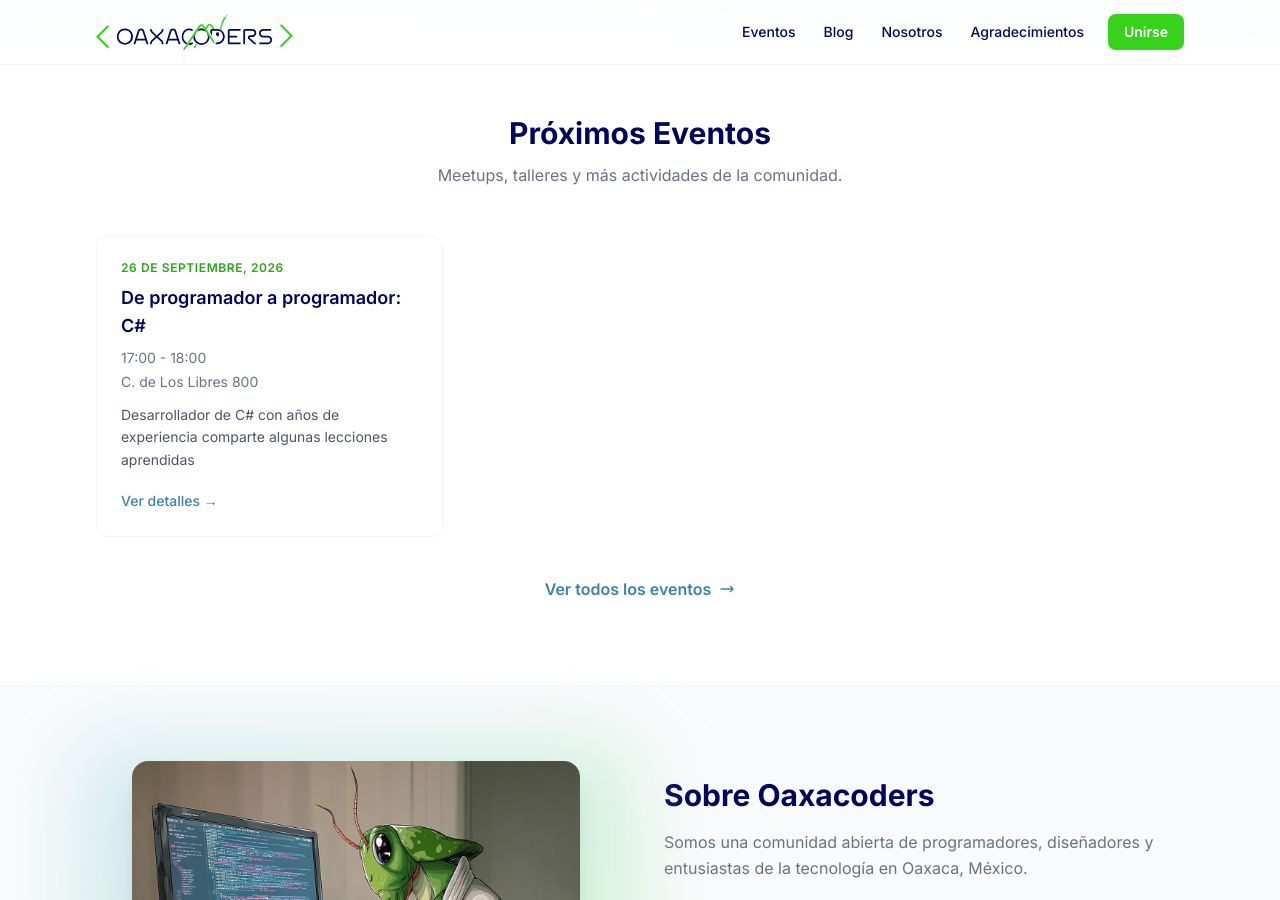
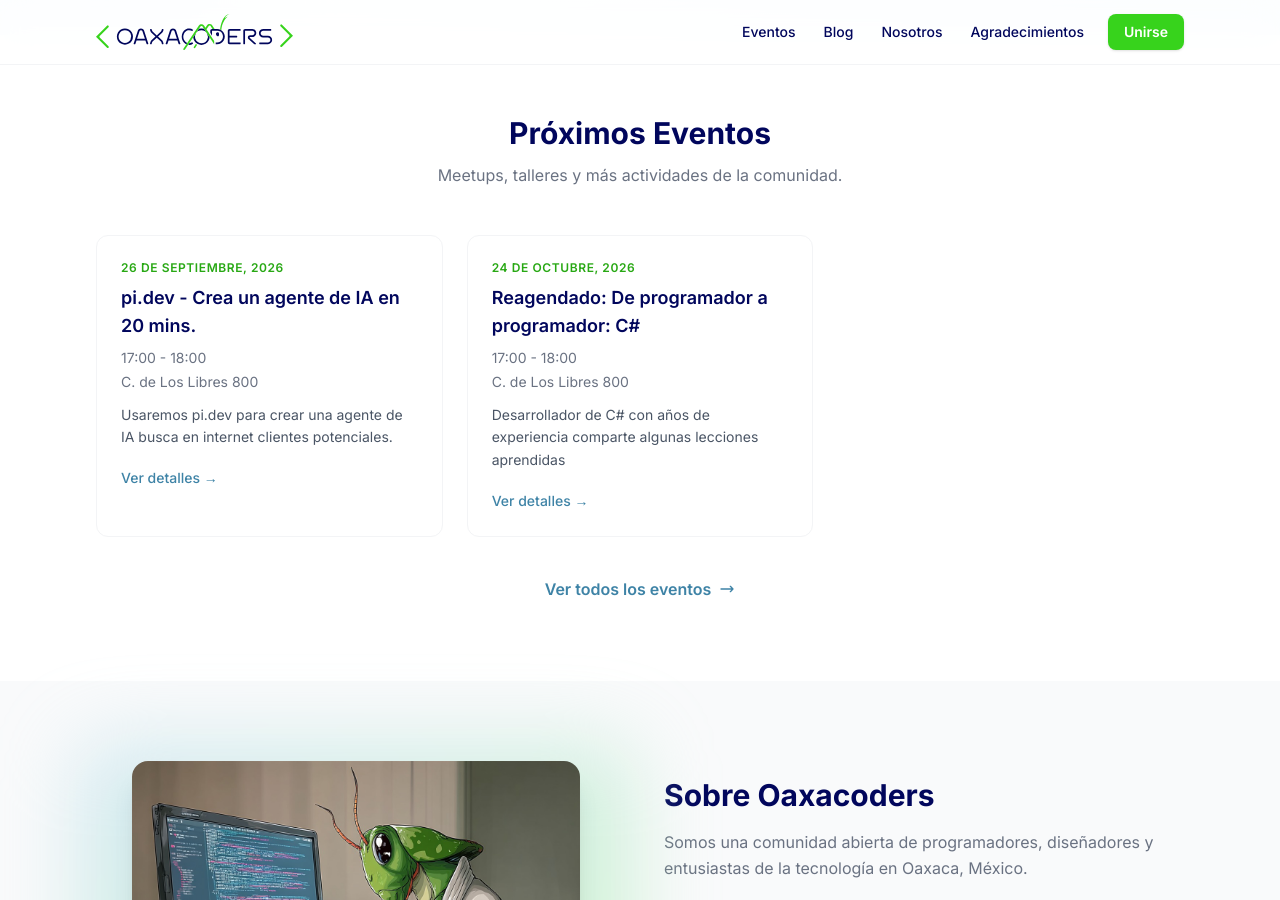
Before and after one commit to oaxacoders/oaxacoders.github.io, a Jekyll site: the page built from index.html, in a window 1280 px wide and 900 px high, scrolled down 785 px. Built offline with Jekyll 4.4.1, drawn with Linux system fonts in a browser that asks for light colours.

Commit message:
Sync events from Eventbrite

```diff
--- a/_data/eventos.yml
+++ b/_data/eventos.yml
@@ -1,6 +1,6 @@
 ---
-- title: 'De programador a programador: C#'
-  slug: de-programador-a-programador-c
+- title: pi.dev - Crea un agente de IA en 20 mins.
+  slug: pidev-crea-un-agente-de-ia-en-20-mins
   date: '2026-09-26'
   date_display: 26 de septiembre, 2026
   time_display: 17:00 - 18:00
@@ -8,7 +8,22 @@
   end_time: '2026-09-26T18:00:00'
   venue: C. de Los Libres 800
   venue_address: 800 Calle de Los Libres, Oaxaca de Juárez, OAX 68000
-  eventbrite_url: https://www.eventbrite.com.mx/e/de-programador-a-programador-c-tickets-1989803781675
+  eventbrite_url: https://www.eventbrite.com.mx/e/pidev-crea-un-agente-de-ia-en-20-mins-tickets-1999746621978
+  eventbrite_id: '1999746621978'
+  is_free: false
+  status: disponible
+  description: Usaremos pi.dev para crear una agente de IA busca en internet clientes
+    potenciales.
+- title: 'Reagendado: De programador a programador: C#'
+  slug: reagendado-de-programador-a-programador-c
+  date: '2026-10-24'
+  date_display: 24 de octubre, 2026
+  time_display: 17:00 - 18:00
+  start_time: '2026-10-24T17:00:00'
+  end_time: '2026-10-24T18:00:00'
+  venue: C. de Los Libres 800
+  venue_address: 800 Calle de Los Libres, Oaxaca de Juárez, OAX 68000
+  eventbrite_url: https://www.eventbrite.com.mx/e/reagendado-de-programador-a-programador-c-tickets-1989803781675
   eventbrite_id: '1989803781675'
   is_free: false
   status: disponible
--- /dev/null
+++ b/_events/2026-09-26-pidev-crea-un-agente-de-ia-en-20-mins.md
@@ -0,0 +1,15 @@
+---
+layout: event
+title: pi.dev - Crea un agente de IA en 20 mins.
+date: '2026-09-26'
+date_display: 26 de septiembre, 2026
+time_display: 17:00 - 18:00
+venue: C. de Los Libres 800
+venue_address: 800 Calle de Los Libres, Oaxaca de Juárez, OAX 68000
+eventbrite_url: https://www.eventbrite.com.mx/e/pidev-crea-un-agente-de-ia-en-20-mins-tickets-1999746621978
+eventbrite_id: '1999746621978'
+is_free: false
+status: disponible
+---
+
+Usaremos pi.dev para crear una agente de IA busca en internet clientes potenciales.
--- a/_events/2026-09-26-de-programador-a-programador-c.md
+++ b/_events/2026-10-24-reagendado-de-programador-a-programador-c.md
@@ -1,12 +1,12 @@
 ---
 layout: event
-title: 'De programador a programador: C#'
-date: '2026-09-26'
-date_display: 26 de septiembre, 2026
+title: 'Reagendado: De programador a programador: C#'
+date: '2026-10-24'
+date_display: 24 de octubre, 2026
 time_display: 17:00 - 18:00
 venue: C. de Los Libres 800
 venue_address: 800 Calle de Los Libres, Oaxaca de Juárez, OAX 68000
-eventbrite_url: https://www.eventbrite.com.mx/e/de-programador-a-programador-c-tickets-1989803781675
+eventbrite_url: https://www.eventbrite.com.mx/e/reagendado-de-programador-a-programador-c-tickets-1989803781675
 eventbrite_id: '1989803781675'
 is_free: false
 status: disponible
```
